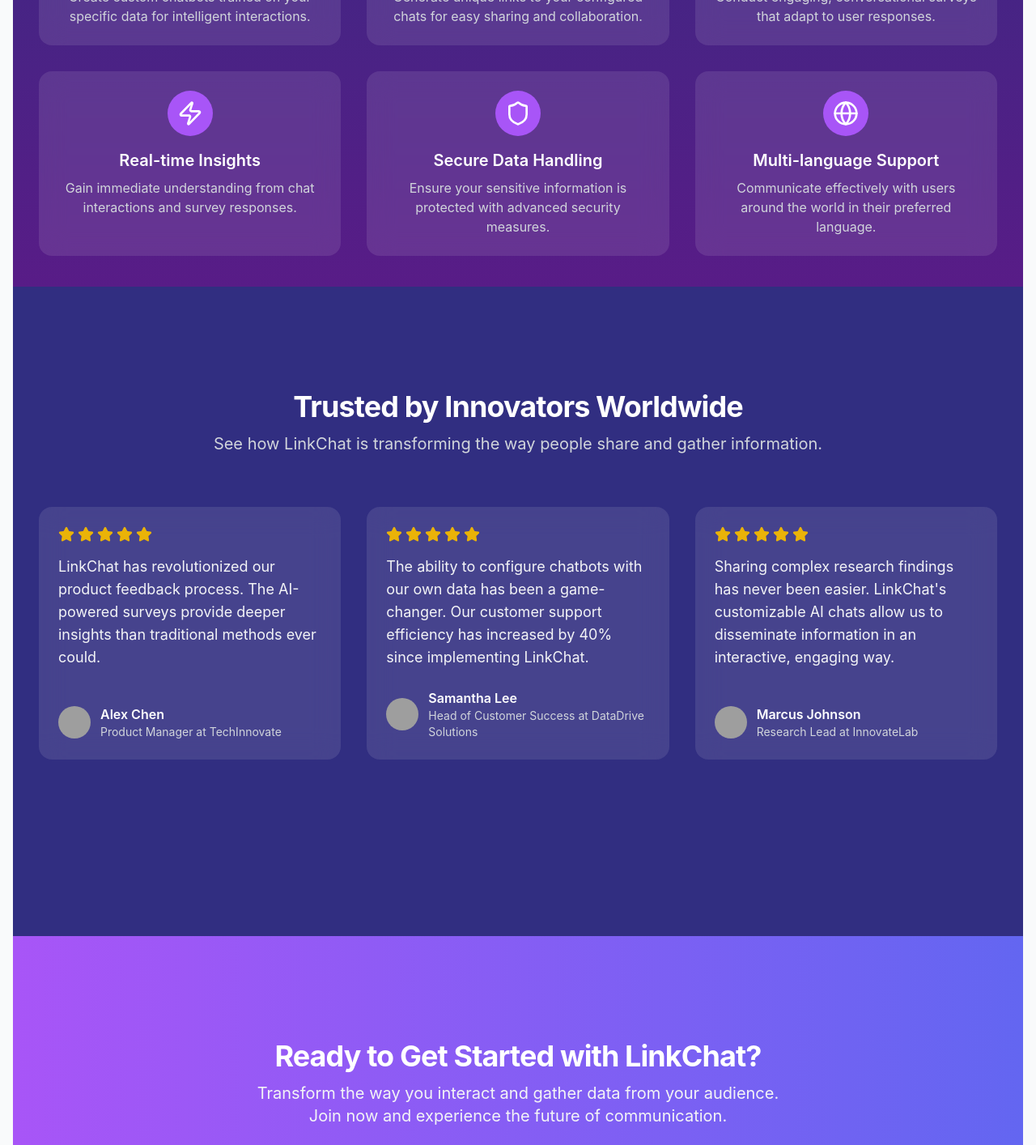
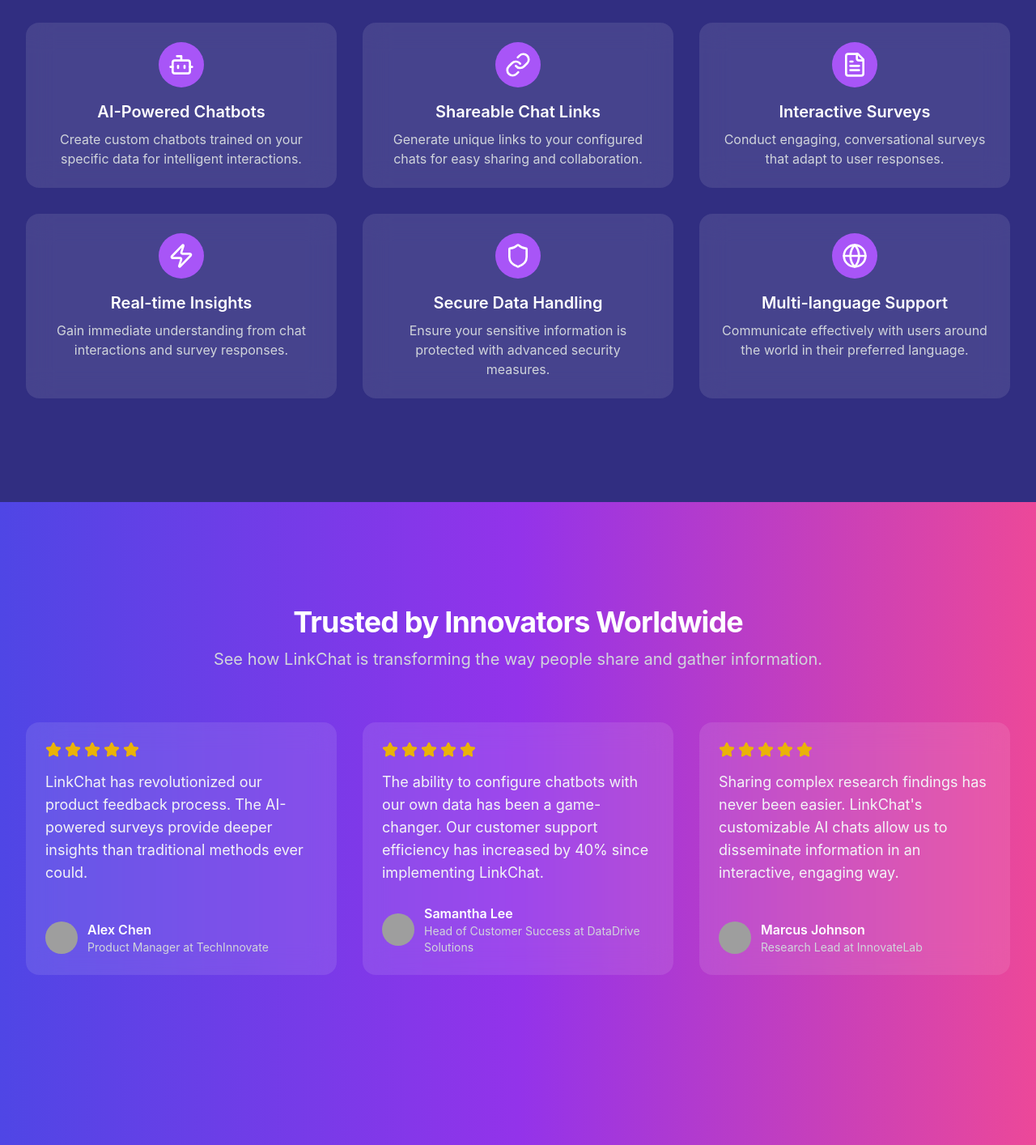
Before and after one commit to andrew-bkt/linkchat, a Next.js app: page / in a window 1280 px wide. Shown: the part 1330-2744 px from the top of the page at 81% size. Built offline with nearby package versions, Linux system fonts and the light colour scheme; no server answers; grey boxes are pictures that could not be loaded.

Commit message:
visual improvments

```diff
--- a/src/app/Providers.tsx
+++ b/src/app/Providers.tsx
@@ -4,13 +4,11 @@
 
 import { ReactNode } from 'react';
 import AuthProvider from '../context/AuthContext';
-import Navbar from '../components/Navbar';
 
 export default function Providers({ children }: { children: ReactNode }) {
   return (
     <AuthProvider>
-      <Navbar />
-      <main className="flex flex-grow container mx-auto p-4">{children}</main>
+      {children}
     </AuthProvider>
   );
 }
--- a/src/app/globals.css
+++ b/src/app/globals.css
@@ -8,7 +8,10 @@
 @layer base {
   html,
   body {
-    @apply bg-background text-foreground font-sans;
+    margin: 0;
+    padding: 0;
+    width: 100vw;
+    overflow-x: hidden;
   }
 
   a {
@@ -26,9 +29,12 @@
 
 /* Additional custom styles */
 @layer components {
-  .container {
-    @apply max-w-7xl mx-auto px-4 sm:px-6 lg:px-8;
+  .container-full {
+    @apply w-full px-4 sm:px-6 lg:px-8;
   }
+
+
+
 
   .text-gradient {
     @apply bg-clip-text text-transparent bg-gradient-to-r from-primary to-secondary;
--- a/src/app/layout.tsx
+++ b/src/app/layout.tsx
@@ -3,6 +3,7 @@
 import './globals.css';
 import { ReactNode } from 'react';
 import Providers from './Providers';
+import Navbar from '../components/Navbar';
 import { Analytics } from "@vercel/analytics/react";
 import { SpeedInsights } from "@vercel/speed-insights/next"
 
@@ -11,12 +12,16 @@
   description: 'An application to create and share chatbots',
 };
 
+
 export default function RootLayout({ children }: { children: ReactNode }) {
   return (
-    <html lang="en" className="h-full">
-      <body className="bg-background text-foreground h-full flex flex-col">
+    <html lang="en" className="w-full h-full">
+      <body className="w-full min-h-screen">
         <Providers>
-          {children}
+          <Navbar />
+          <main className="w-full overflow-x-hidden">
+            {children}
+          </main>
           <Analytics />
           <SpeedInsights/>
         </Providers>
--- a/src/app/page.tsx
+++ b/src/app/page.tsx
@@ -7,7 +7,7 @@
 
 export default function HomePage() {
   return (
-    <div className="min-h-screen flex flex-col">
+    <div className="w-full">
       <Hero />
       <Features />
       <Testimonials />
--- a/src/components/Navbar.tsx
+++ b/src/components/Navbar.tsx
@@ -35,12 +35,12 @@
 
   return (
     <motion.nav
-      className="bg-indigo-900 text-white"
+      className="w-screen bg-indigo-900 text-white"
       initial={{ opacity: 0, y: -20 }}
       animate={{ opacity: 1, y: 0 }}
       transition={{ duration: 0.5 }}
     >
-      <div className="max-w-7xl mx-auto px-4 sm:px-6 lg:px-8">
+      <div className="w-full px-4 sm:px-6 lg:px-8">
         <div className="flex justify-between h-16">
           <div className="flex items-center">
             <Link href="/" className="flex items-center">
--- a/src/components/landing-page/CallToAction.tsx
+++ b/src/components/landing-page/CallToAction.tsx
@@ -6,9 +6,9 @@
 
 export default function CallToAction() {
   return (
-    <section className="relative bg-gradient-to-r from-purple-500 to-indigo-500 py-24 sm:py-32">
+    <section className="w-screen bg-gradient-to-r from-indigo-600 via-purple-600 to-pink-500 relative overflow-hidden">
       <div className="absolute inset-0 bg-grid-white/[0.05] bg-[size:60px_60px]" />
-      <div className="relative mx-auto max-w-7xl px-4 sm:px-6 lg:px-8">
+      <div className="w-full px-4 sm:px-6 lg:px-8 relative py-24 sm:py-32">
         <div className="text-center">
           <motion.h2
             className="text-3xl font-bold tracking-tight text-white sm:text-4xl"
--- a/src/components/landing-page/Features.tsx
+++ b/src/components/landing-page/Features.tsx
@@ -5,11 +5,12 @@
 import { motion } from 'framer-motion'
 import { Bot, Link as LinkIcon, FileText, Zap, Shield, Globe } from 'lucide-react'
 
+
 export default function Features() {
   return (
-    <section className="relative flex-1 overflow-hidden bg-gradient-to-b from-indigo-900 to-purple-900 py-24 sm:py-32">
+    <section className="w-full bg-indigo-900 relative overflow-hidden pt-16">
       <div className="absolute inset-0 bg-grid-white/[0.05] bg-[size:60px_60px]" />
-      <div className="relative mx-auto max-w-7xl px-4 sm:px-6 lg:px-8">
+      <div className="container mx-auto px-4 sm:px-6 lg:px-8 relative py-24 sm:py-32">
         <div className="text-center">
           <motion.h2
             className="text-3xl font-bold tracking-tight text-white sm:text-4xl"
--- a/src/components/landing-page/Hero.tsx
+++ b/src/components/landing-page/Hero.tsx
@@ -5,12 +5,13 @@
 import { motion } from 'framer-motion'
 import { Bot, Link as LinkIcon, FileText } from 'lucide-react'
 
+
 export default function Hero() {
   return (
     <section className="w-full bg-gradient-to-r from-indigo-600 via-purple-600 to-pink-500 relative overflow-hidden">
       <div className="absolute inset-0 bg-grid-white/[0.05] bg-[size:60px_60px]" />
       <div className="absolute inset-0 bg-gradient-to-t from-black/50 to-transparent" />
-      <div className="container-full relative py-24 sm:py-32">
+      <div className="container mx-auto px-4 sm:px-6 lg:px-8 relative py-24 sm:py-32">
         <motion.div
           className="w-full max-w-3xl mx-auto"
           initial={{ opacity: 0, y: 20 }}
@@ -58,6 +59,7 @@
           <path d="M0 0l60 10C120 20 240 40 360 45s240-5 360-20 240-35 360-35 240 20 360 40 240 30 300 35l60 5v50H0V0z" />
         </svg>
       </motion.div>
+      <div className="h-32 bg-gradient-to-b from-transparent to-indigo-900"></div>
     </section>
   )
 }
--- a/src/components/landing-page/Testimonials.tsx
+++ b/src/components/landing-page/Testimonials.tsx
@@ -7,9 +7,9 @@
 
 export default function Testimonials() {
   return (
-    <section className="relative flex-1 overflow-hidden bg-indigo-900 py-24 sm:py-32">
+    <section className="w-screen bg-gradient-to-r from-indigo-600 via-purple-600 to-pink-500 relative overflow-hidden">
       <div className="absolute inset-0 bg-grid-white/[0.05] bg-[size:60px_60px]" />
-      <div className="relative mx-auto max-w-7xl px-4 sm:px-6 lg:px-8">
+      <div className="w-full px-4 sm:px-6 lg:px-8 relative py-24 sm:py-32">
         <div className="flex flex-col items-center">
           <h2 className="text-3xl font-bold tracking-tight text-white sm:text-4xl">
             Trusted by Innovators Worldwide
```
